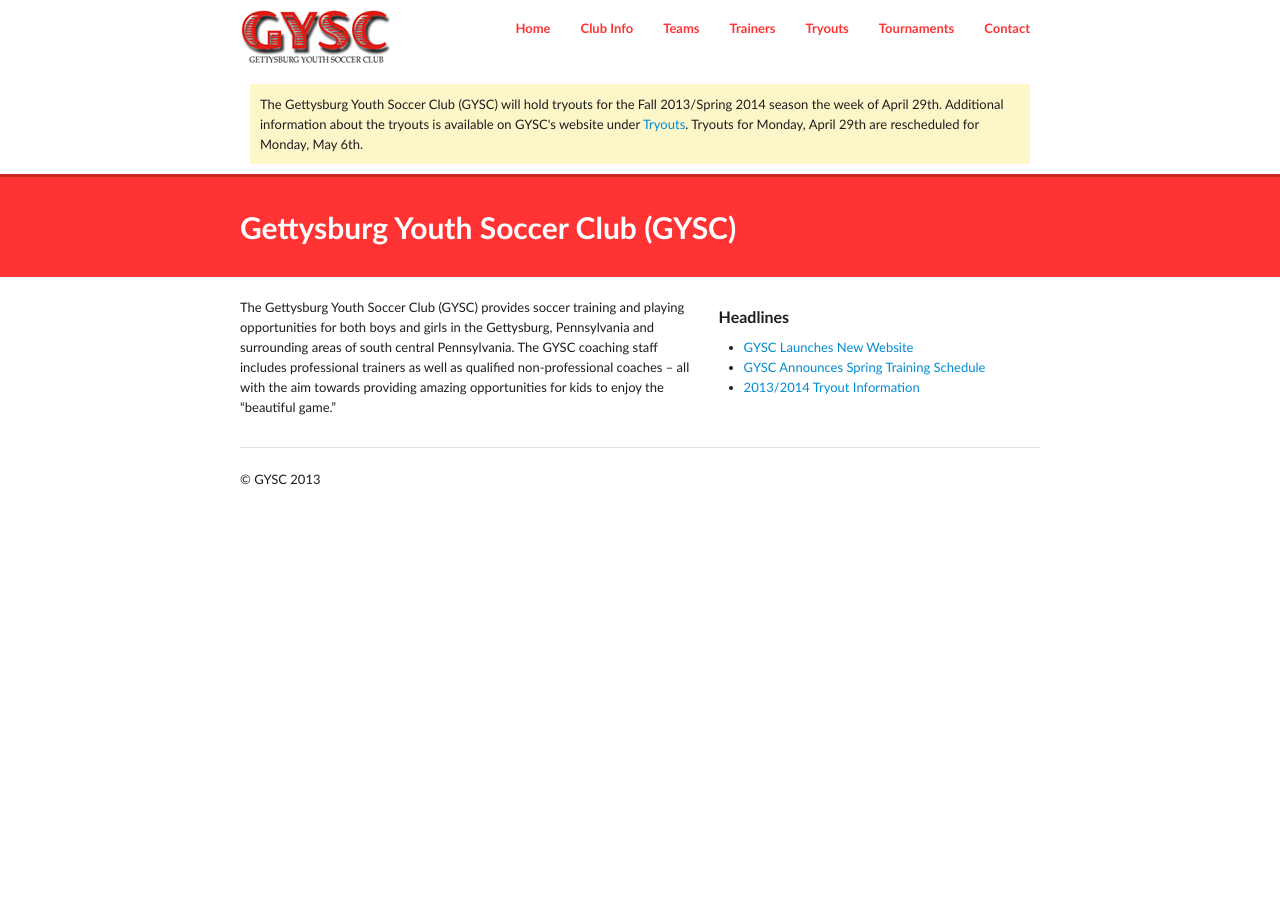
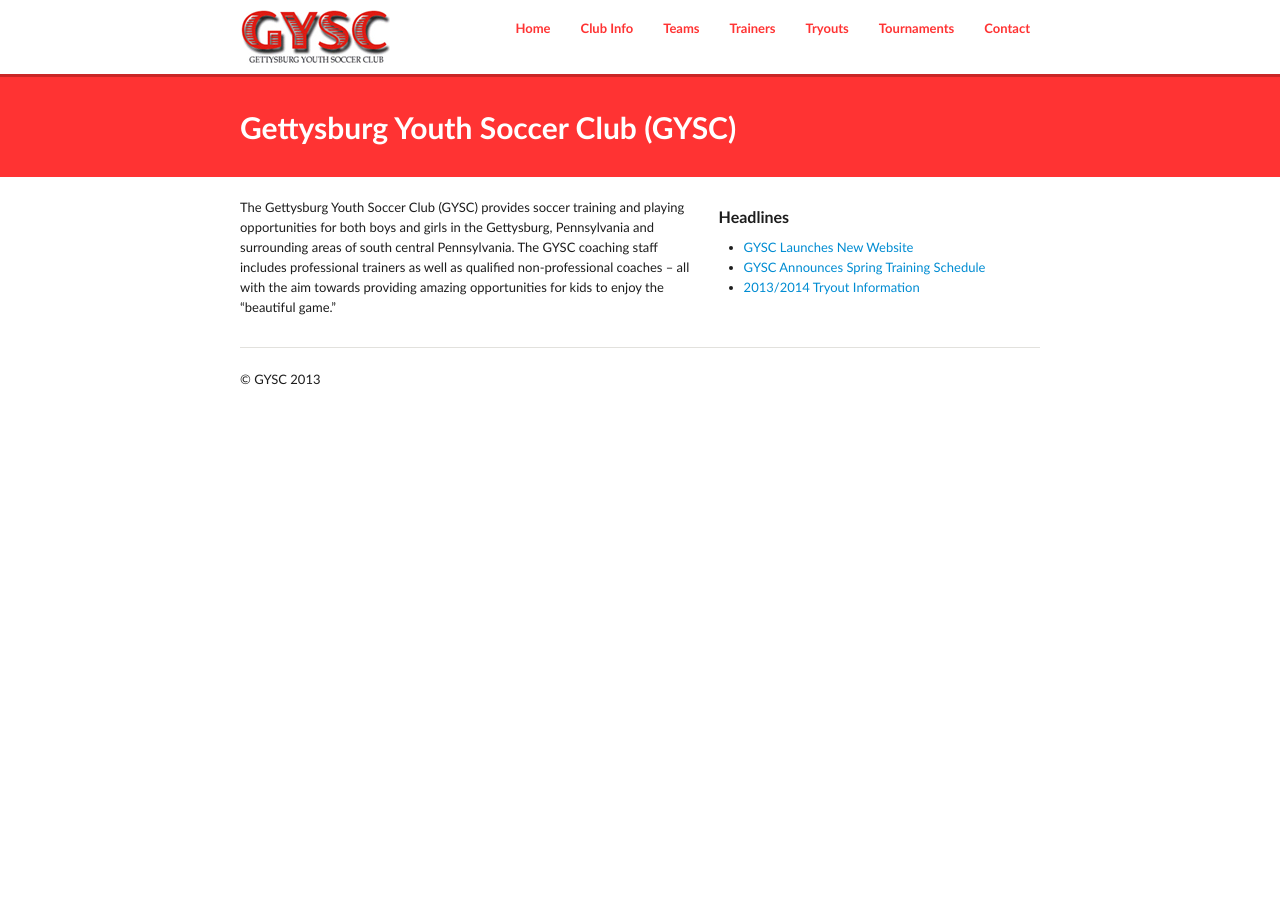
Before and after one commit to GYSC/gysc.github.com, a Jekyll site: the page built from index.md, in a window 1280 px wide. Built offline with Jekyll 4.4.1, drawn with Linux system fonts in a browser that asks for light colours; Markdown is read by kramdown in place of the engine named in the settings.

Commit message:
Update _config.yml

```diff
--- a/_config.yml
+++ b/_config.yml
@@ -1,5 +1,5 @@
 title: Gettysburg Youth Soccer Club
-message: The Gettysburg Youth Soccer Club (GYSC) will hold tryouts for the Fall 2013/Spring 2014 season the week of April 29th. Additional information about the tryouts is available on GYSC's website under <a href="http://www.gettysburgyouthsoccer.org/tryouts">Tryouts</a>. Tryouts for Monday, April 29th are rescheduled for Monday, May 6th.
+message:
 
 #build config
 server: true
```
